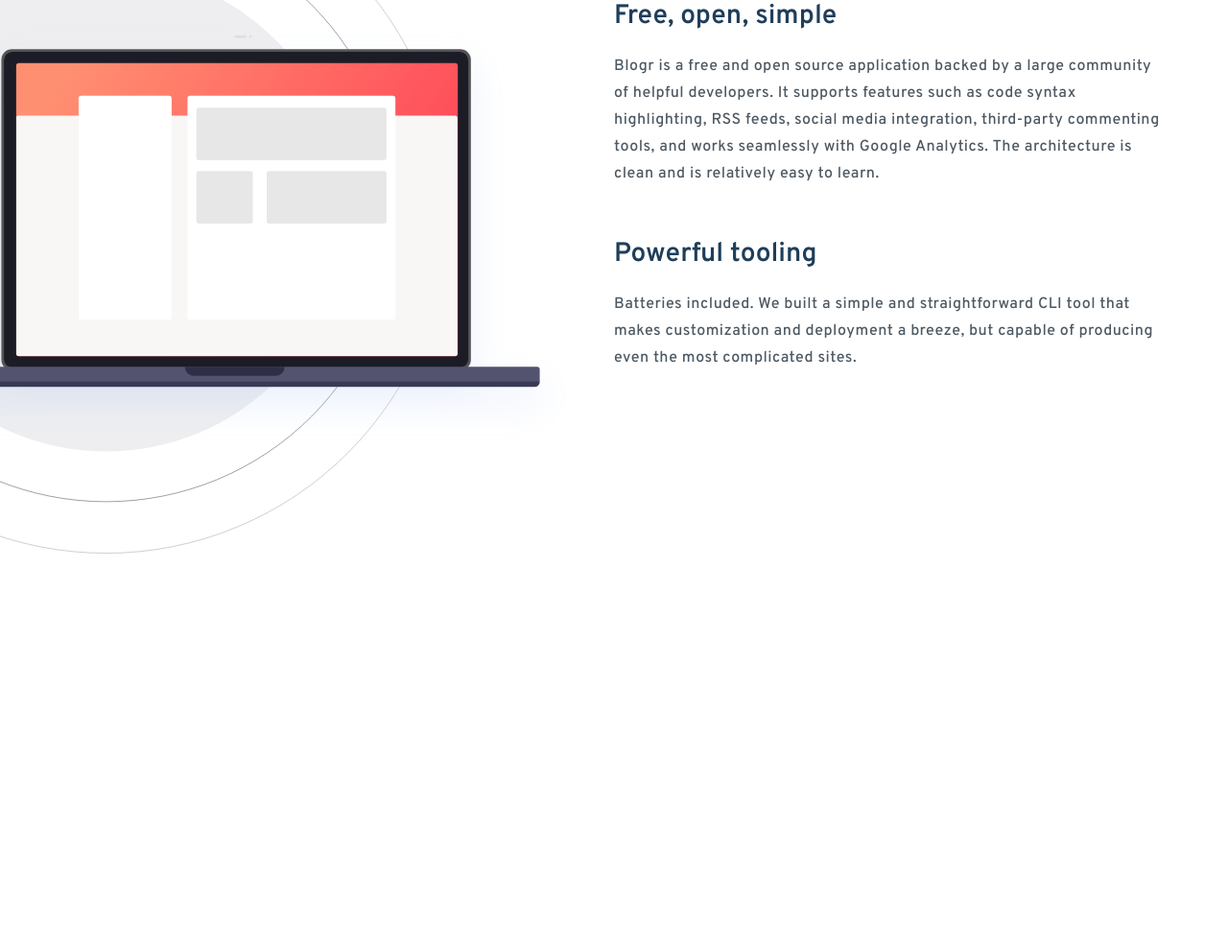
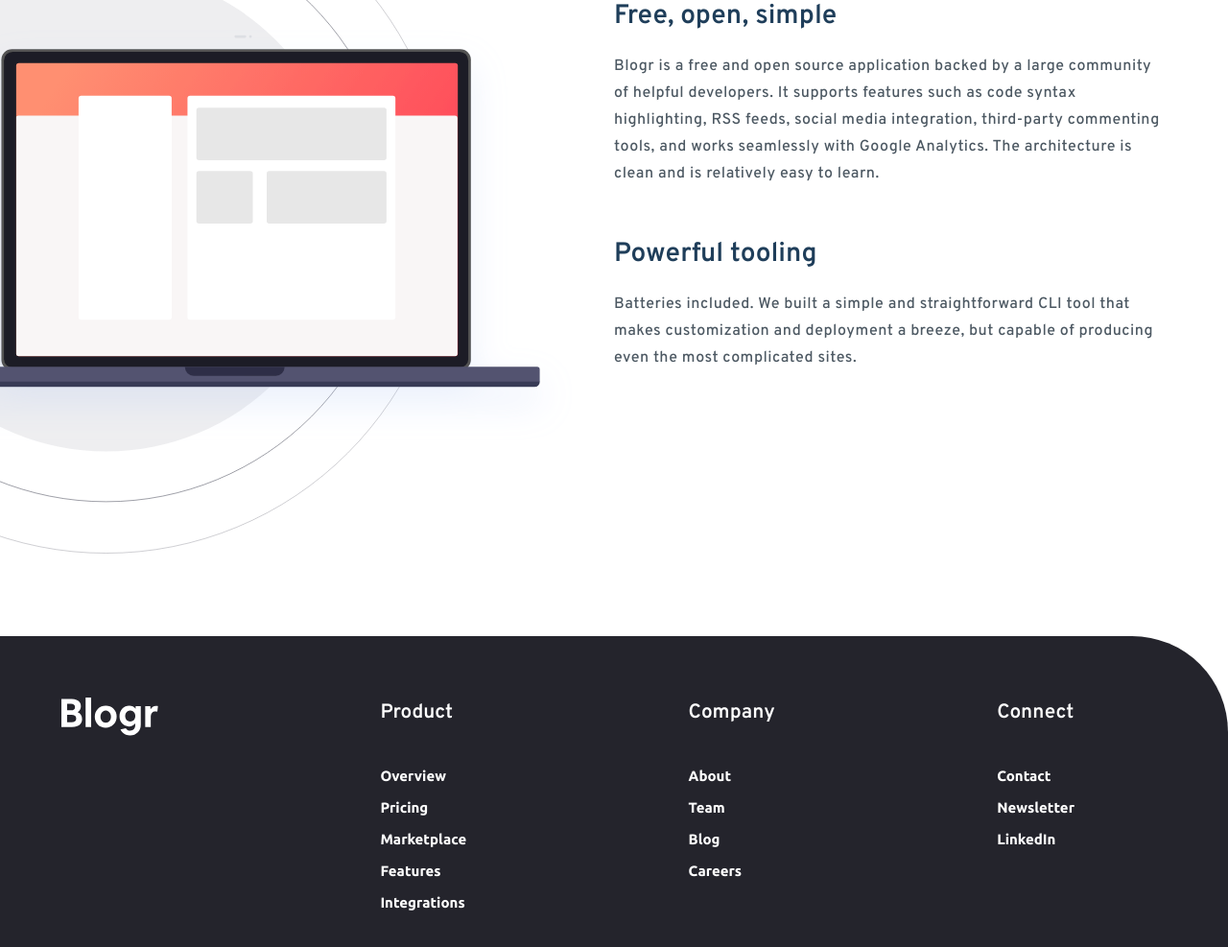
Before and after one commit to BlackFury117/blogr-landing-page, a plain HTML site: page index.html in a window 1280 px wide. Shown: the part 2211-3198 px from the top of the page at 96% size. Before the commit the page ends 2874 px from the top, so only its background shows below. Drawn offline with Linux system fonts and the light colour scheme.

Commit message:
Finishing the footer section

```diff
--- a/index.html
+++ b/index.html
@@ -158,54 +158,57 @@
 
   <footer>
     <div class="logo-footer">
+      <img src="./images/logo.svg" alt="This is the footer logo">
+    </div>
 
+    <div class="footer-link">
+      <div class="header-footer">Product</div>
+      <div class="link-footer">
+        <a href="#">Overview</a>
+      </div>
+      <div class="link-footer">
+        <a href="#">Pricing</a>
+      </div>
+      <div class="link-footer">
+        <a href="#">Marketplace</a>
+      </div>
+      <div class="link-footer">
+        <a href="#">Features</a>
+      </div>
+      <div class="link-footer">
+        <a href="#">Integrations</a>
+      </div>
     </div>
-    <div class="first-footer">
-      <div class="header-footer"></div>
-      <div class="link-footer"></div>
-      <div class="link-footer"></div>
-      <div class="link-footer"></div>
-      <div class="link-footer"></div>
-      <div class="link-footer"></div>
+
+    <div class="footer-link">
+      <div class="header-footer">Company</div>
+      <div class="link-footer">
+        <a href="#">About</a>
+      </div>
+      <div class="link-footer">
+        <a href="#">Team</a>
+      </div>
+      <div class="link-footer">
+        <a href="#">Blog</a>
+      </div>
+      <div class="link-footer">
+        <a href="#">Careers</a>
+      </div>
     </div>
-    <div class="second-footer">
-      <div class="header-footer"></div>
-      <div class="link-footer"></div>
-      <div class="link-footer"></div>
-      <div class="link-footer"></div>
-      <div class="link-footer"></div>
-    </div>
-    <div class="third-footer">
-      <div class="header-footer"></div>
-      <div class="link-footer"></div>
-      <div class="link-footer"></div>
-      <div class="link-footer"></div>
+
+    <div class="footer-link">
+      <div class="header-footer">Connect</div>
+      <div class="link-footer">
+        <a href="#">Contact</a>
+      </div>
+      <div class="link-footer">
+        <a href="#">Newsletter</a>
+      </div>
+      <div class="link-footer">
+        <a href="#">LinkedIn</a>
+      </div>
     </div>
   </footer>
-
-
-  <!--
-
-  Product
-
-  Overview
-  Pricing
-  Marketplace
-  Features
-  Integrations
-
-  Company
-
-  About
-  Team
-  Blog
-  Careers
-
-  Connect
-
-  Contact
-  Newsletter
-  LinkedIn -->
 
   <!-- <div class="attribution">
     Challenge by <a href="https://www.frontendmentor.io?ref=challenge" target="_blank" rel="noopener">Frontend Mentor</a>.
--- a/scss/styles.scss
+++ b/scss/styles.scss
@@ -146,6 +146,7 @@ header{
                 &:hover{
                     background-color: $btn-bg-color;
                     color: #FFF;
+                    transition: .25s ease-out;
                 }
             }
 
@@ -159,6 +160,7 @@ header{
                 &:hover{
                     background-color: #FFF;
                     color: $btn-color;
+                    transition: .25s ease-out;
                 }
             }
         }
@@ -287,3 +289,38 @@ main{
         }
     }
 }
+
+                /// HEADER SECTION ///
+
+footer{
+    display: flex;
+    justify-content: space-between;
+    border-radius: 0rem 6.25rem 0rem 0rem;
+    background: #24242C;
+    padding: 4rem 10rem 4rem 4rem;
+
+    .footer-link{
+
+        .header-footer{
+            color: #FFF;
+            font-size: 1.3rem;
+            font-weight: 600;
+            line-height: 2.0625rem;
+            margin-bottom: 2rem;
+        }
+
+        .link-footer{
+            a{
+                color: #FFF;
+                font-size: 0.9375rem;
+                line-height: 2.0625rem;
+
+                &:hover{
+                    text-decoration: underline;
+                    color: #dcdbdbb1;
+                    transition: .25s ease-out;
+                }
+            }
+        }
+    }
+}
```
Also changed, not shown: dist/styles.css, 1 other file.
